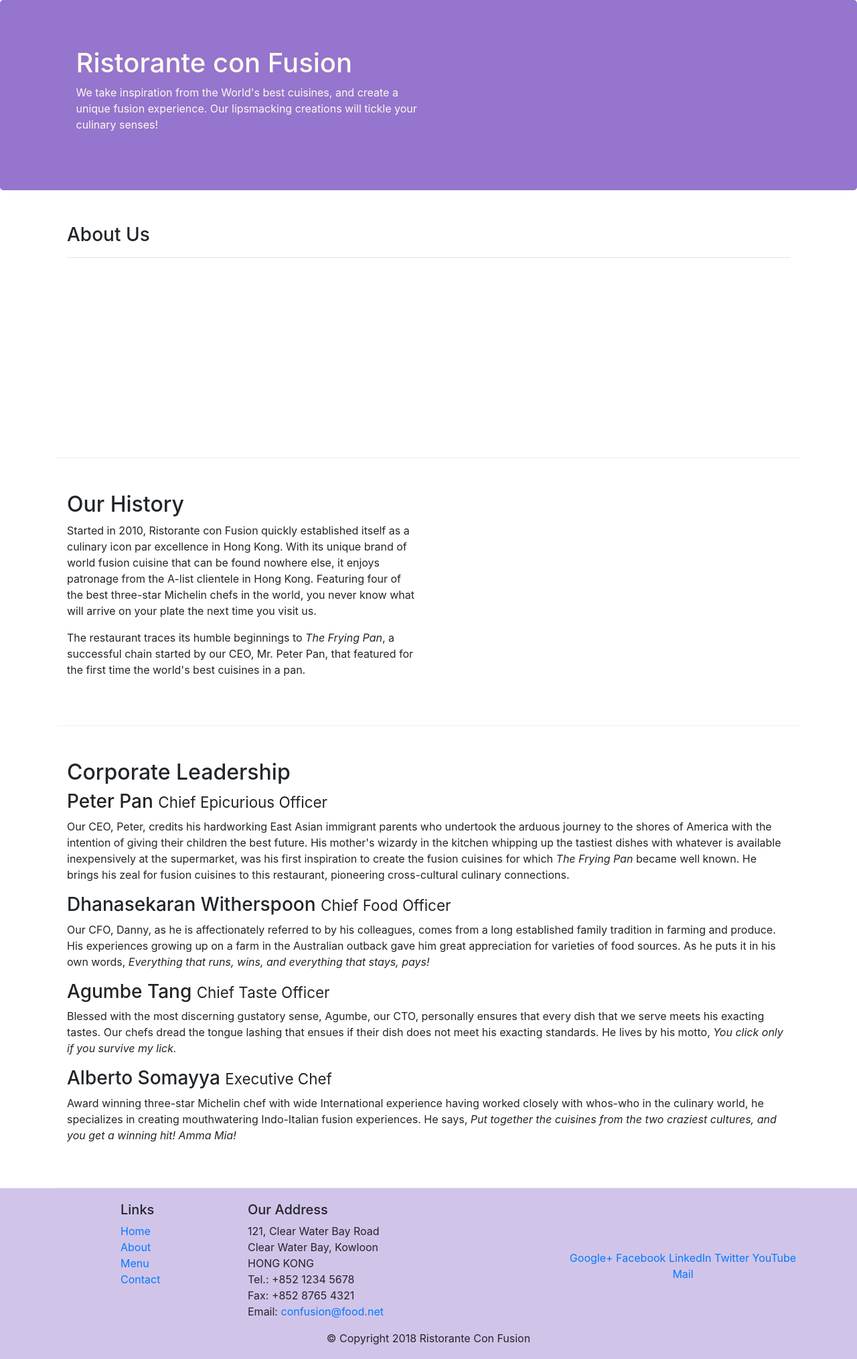
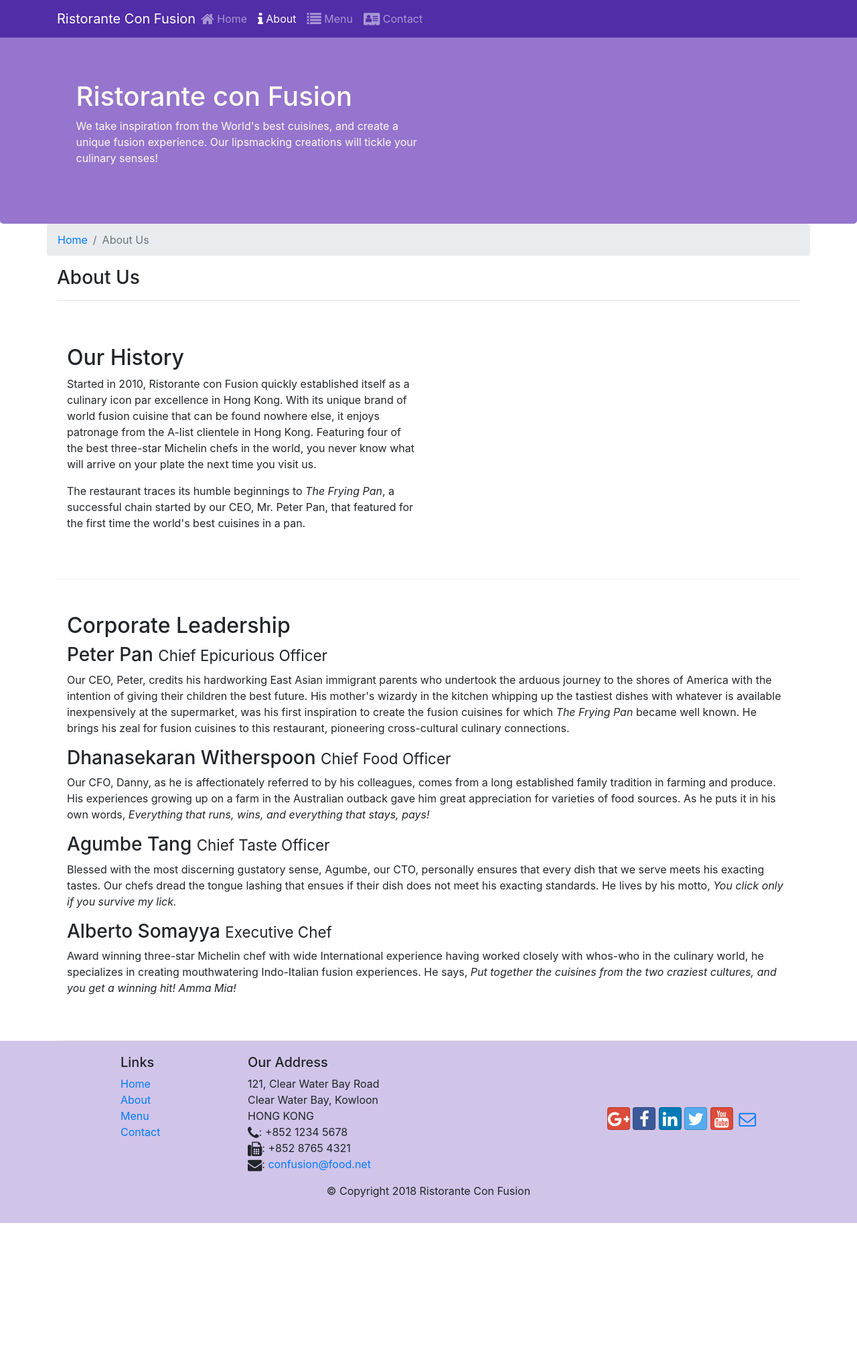
Before and after one commit to musamaalvi/CourseraSpecialization-ReactPart1, a website: page aboutus.html in a window 1280 px wide. Shown: the whole page at 67% size. After the commit the page ends 1826 px from the top, so only its background shows below. Drawn offline with nearby package versions, Linux system fonts and the light colour scheme.

Commit message:
navigation and icons changes.

```diff
--- a/aboutus.html
+++ b/aboutus.html
@@ -8,11 +8,29 @@
     <meta name="viewport" content="width=device-width, initial-scale=1, shrink-to-fit=no">
     <meta http-equiv="x-ua-compatible" content="ie=edge">
     <link rel="stylesheet" href="node_modules/bootstrap/dist/css/bootstrap.min.css">
+    <link rel="stylesheet" href="node_modules/font-awesome/css/font-awesome.min.css">
+    <link rel="stylesheet" href="node_modules/bootstrap-social/bootstrap-social.css">
     <link rel="stylesheet" href="css/styles.css">
 </head>
 
 <body>
+    <nav class="navbar navbar-dark navbar-expand-sm fixed-top">
+        <div class="container">
+            <button class="navbar-toggler" type="button" data-toggle="collapse" data-target="#Navbar">
+                <span class="navbar-toggler-icon"></span>
+            </button>
+            <a class="navbar-brand mr-auto" href="#">Ristorante Con Fusion</a>
+            <div class="collapse navbar-collapse" id="Navbar">
+                <ul class="navbar-nav mr-auto">
+                    <li class="nav-item"><a class="nav-link" href="./index.html"><span class="fa fa-home fa-lg"></span> Home</a></li>
+                    <li class="nav-item active"><a class="nav-link" href="#"><span class="fa fa-info fa-lg"></span> About</a></li>
+                    <li class="nav-item"><a class="nav-link" href="#"><span class="fa fa-list fa-lg"></span> Menu</a></li>
+                    <li class="nav-item"><a class="nav-link" href="#"><span class="fa fa-address-card fa-lg"></span> Contact</a></li>
+                </ul>
+            </div>
 
+        </div>
+    </nav>
     <header class="jumbotron">
         <div class="container">
             <div class="row row-header">
@@ -27,7 +45,11 @@
     </header>
 
     <div class="container">
-        <div class="row row-content">
+        <div class="row">
+            <ol class="col-12 breadcrumb">
+                <li class="breadcrumb-item"><a href="./index.html">Home</a></li>
+                <li class="breadcrumb-item active">About Us</li>
+            </ol>
             <div class="col-sm-12">
                <h3>About Us</h3>
                <hr>
@@ -67,7 +89,7 @@
                 <div class="col-4 offset-1 col-sm-2">
                     <h5>Links</h5>
                     <ul class="list-unstyled">
-                        <li><a href="#">Home</a></li>
+                        <li><a href="./index.html">Home</a></li>
                         <li><a href="#">About</a></li>
                         <li><a href="#">Menu</a></li>
                         <li><a href="#">Contact</a></li>
@@ -79,19 +101,20 @@
 		              121, Clear Water Bay Road<br>
 		              Clear Water Bay, Kowloon<br>
 		              HONG KONG<br>
-		              Tel.: +852 1234 5678<br>
-		              Fax: +852 8765 4321<br>
-		              Email: <a href="mailto:confusion@food.net">confusion@food.net</a>
+                      <i class="fa fa-phone fa-lg"></i>: +852 1234 5678<br>
+                      <i class="fa fa-fax fa-lg"></i>: +852 8765 4321<br>
+                      <i class="fa fa-envelope fa-lg"></i>:
+                      <a href="mailto:confusion@food.net">confusion@food.net</a>
 		           </address>
                 </div>
                 <div class="col-12 col-sm-4 align-self-center">
                     <div class="text-center">
-                        <a href="http://google.com/+">Google+</a>
-                        <a href="http://www.facebook.com/profile.php?id=">Facebook</a>
-                        <a href="http://www.linkedin.com/in/">LinkedIn</a>
-                        <a href="http://twitter.com/">Twitter</a>
-                        <a href="http://youtube.com/">YouTube</a>
-                        <a href="mailto:">Mail</a>
+                        <a class="btn btn-social-icon btn-google" href="http://google.com/+"><i class="fa fa-google-plus"></i></a>
+                        <a class="btn btn-social-icon btn-facebook" href="http://www.facebook.com/profile.php?id="><i class="fa fa-facebook"></i></a>
+                        <a class="btn btn-social-icon btn-linkedin" href="http://www.linkedin.com/in/"><i class="fa fa-linkedin"></i></a>
+                        <a class="btn btn-social-icon btn-twitter" href="http://twitter.com/"><i class="fa fa-twitter"></i></a>
+                        <a class="btn btn-social-icon btn-google" href="http://youtube.com/"><i class="fa fa-youtube"></i></a>
+                        <a class="btn btn-social-icon" href="mailto:"><i class="fa fa-envelope-o"></i></a>
                     </div>
                 </div>
            </div>
--- a/css/styles.css
+++ b/css/styles.css
@@ -24,3 +24,10 @@
     margin: 0px;
     color:#0f0f0f;
 }
+body{
+    padding: 50px 0px 0px 0px;
+    z-index: 0;
+}
+.navbar-dark{
+    background-color: #512DA8;
+}
--- a/package.json
+++ b/package.json
@@ -15,6 +15,8 @@
   },
   "dependencies": {
     "bootstrap": "^4.0.0",
+    "bootstrap-social": "^5.1.1",
+    "font-awesome": "^4.7.0",
     "jquery": "^3.3.1",
     "popper.js": "^1.12.9"
   }
```
Also changed, not shown: index.html (+28 -9 lines), 1 other file.
